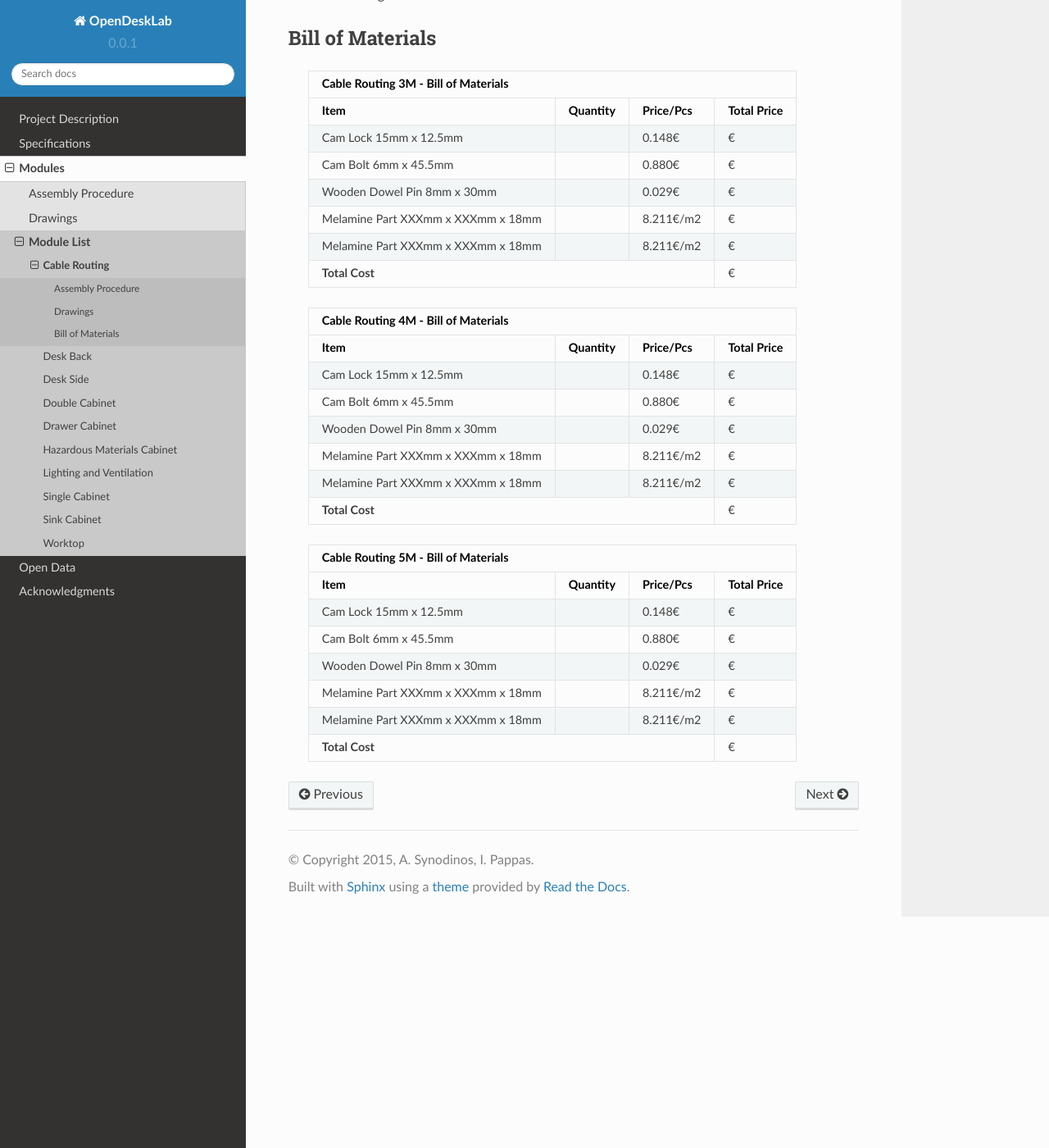
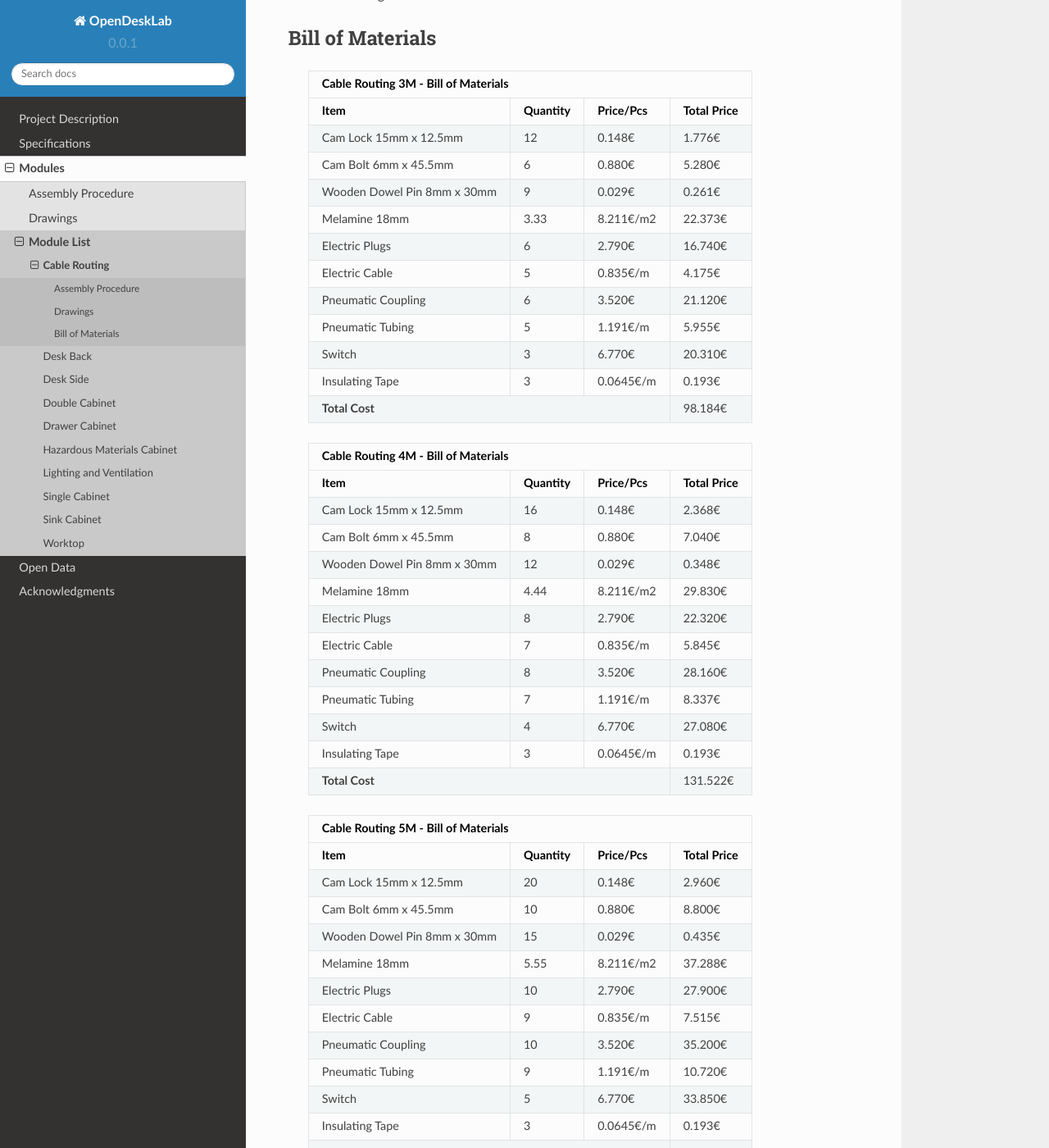
Before and after one commit to ellak-monades-aristeias/OpenDeskLab, a Sphinx documentation site: the page built from docs/include/parts/cable_routing.rst, in a window 1280 px wide and 1400 px high, scrolled down 2362 px. Shown: the whole window at 82% size. Built offline with Sphinx 7.4.7 and the Read the Docs theme 2.0.0, drawn with Linux system fonts in a browser that asks for light colours.

Commit message:
Finalized BOM of Cable Routing Module

```diff
--- a/docs/include/parts/cable_routing.rst
+++ b/docs/include/parts/cable_routing.rst
@@ -80,17 +80,27 @@ Bill of Materials
       +------------------------------------+----------+-----------+-------------+
       | Item                               | Quantity | Price/Pcs | Total Price |
       +====================================+==========+===========+=============+
-      | Cam Lock 15mm x 12.5mm             |          |    0.148€ |           € |
+      | Cam Lock 15mm x 12.5mm             |       12 |    0.148€ |      1.776€ |
       +------------------------------------+----------+-----------+-------------+
-      | Cam Bolt 6mm x 45.5mm              |          |    0.880€ |           € |
+      | Cam Bolt 6mm x 45.5mm              |        6 |    0.880€ |      5.280€ |
       +------------------------------------+----------+-----------+-------------+
-      | Wooden Dowel Pin 8mm x 30mm        |          |    0.029€ |           € |
+      | Wooden Dowel Pin 8mm x 30mm        |        9 |    0.029€ |      0.261€ |
       +------------------------------------+----------+-----------+-------------+
-      | Melamine Part XXXmm x XXXmm x 18mm |          | 8.211€/m2 |           € |
+      | Melamine 18mm                      |     3.33 | 8.211€/m2 |     22.373€ |
       +------------------------------------+----------+-----------+-------------+
-      | Melamine Part XXXmm x XXXmm x 18mm |          | 8.211€/m2 |           € |
+      | Electric Plugs                     |        6 |    2.790€ |     16.740€ |
       +------------------------------------+----------+-----------+-------------+
-      | **Total Cost**                                            |           € |
+      | Electric Cable                     |        5 |  0.835€/m |      4.175€ |
+      +------------------------------------+----------+-----------+-------------+
+      | Pneumatic Coupling                 |        6 |    3.520€ |     21.120€ |
+      +------------------------------------+----------+-----------+-------------+
+      | Pneumatic Tubing                   |        5 |  1.191€/m |      5.955€ |
+      +------------------------------------+----------+-----------+-------------+
+      | Switch                             |        3 |    6.770€ |     20.310€ |
+      +------------------------------------+----------+-----------+-------------+
+      | Insulating Tape                    |        3 | 0.0645€/m |      0.193€ |
+      +------------------------------------+----------+-----------+-------------+
+      | **Total Cost**                                            |     98.184€ |
       +------------------------------------+----------+-----------+-------------+
 
    .. tabularcolumns:: |l|c|c|c|
@@ -101,17 +111,27 @@ Bill of Materials
       +------------------------------------+----------+-----------+-------------+
       | Item                               | Quantity | Price/Pcs | Total Price |
       +====================================+==========+===========+=============+
-      | Cam Lock 15mm x 12.5mm             |          |    0.148€ |           € |
+      | Cam Lock 15mm x 12.5mm             |       16 |    0.148€ |      2.368€ |
       +------------------------------------+----------+-----------+-------------+
-      | Cam Bolt 6mm x 45.5mm              |          |    0.880€ |           € |
+      | Cam Bolt 6mm x 45.5mm              |        8 |    0.880€ |      7.040€ |
       +------------------------------------+----------+-----------+-------------+
-      | Wooden Dowel Pin 8mm x 30mm        |          |    0.029€ |           € |
+      | Wooden Dowel Pin 8mm x 30mm        |       12 |    0.029€ |      0.348€ |
       +------------------------------------+----------+-----------+-------------+
-      | Melamine Part XXXmm x XXXmm x 18mm |          | 8.211€/m2 |           € |
+      | Melamine 18mm                      |     4.44 | 8.211€/m2 |     29.830€ |
       +------------------------------------+----------+-----------+-------------+
-      | Melamine Part XXXmm x XXXmm x 18mm |          | 8.211€/m2 |           € |
+      | Electric Plugs                     |        8 |    2.790€ |     22.320€ |
       +------------------------------------+----------+-----------+-------------+
-      | **Total Cost**                                            |           € |
+      | Electric Cable                     |        7 |  0.835€/m |      5.845€ |
+      +------------------------------------+----------+-----------+-------------+
+      | Pneumatic Coupling                 |        8 |    3.520€ |     28.160€ |
+      +------------------------------------+----------+-----------+-------------+
+      | Pneumatic Tubing                   |        7 |  1.191€/m |      8.337€ |
+      +------------------------------------+----------+-----------+-------------+
+      | Switch                             |        4 |    6.770€ |     27.080€ |
+      +------------------------------------+----------+-----------+-------------+
+      | Insulating Tape                    |        3 | 0.0645€/m |      0.193€ |
+      +------------------------------------+----------+-----------+-------------+
+      | **Total Cost**                                            |    131.522€ |
       +------------------------------------+----------+-----------+-------------+
 
    .. tabularcolumns:: |l|c|c|c|
@@ -122,15 +142,25 @@ Bill of Materials
       +------------------------------------+----------+-----------+-------------+
       | Item                               | Quantity | Price/Pcs | Total Price |
       +====================================+==========+===========+=============+
-      | Cam Lock 15mm x 12.5mm             |          |    0.148€ |           € |
+      | Cam Lock 15mm x 12.5mm             |       20 |    0.148€ |      2.960€ |
       +------------------------------------+----------+-----------+-------------+
-      | Cam Bolt 6mm x 45.5mm              |          |    0.880€ |           € |
+      | Cam Bolt 6mm x 45.5mm              |       10 |    0.880€ |      8.800€ |
       +------------------------------------+----------+-----------+-------------+
-      | Wooden Dowel Pin 8mm x 30mm        |          |    0.029€ |           € |
+      | Wooden Dowel Pin 8mm x 30mm        |       15 |    0.029€ |      0.435€ |
       +------------------------------------+----------+-----------+-------------+
-      | Melamine Part XXXmm x XXXmm x 18mm |          | 8.211€/m2 |           € |
+      | Melamine 18mm                      |     5.55 | 8.211€/m2 |     37.288€ |
       +------------------------------------+----------+-----------+-------------+
-      | Melamine Part XXXmm x XXXmm x 18mm |          | 8.211€/m2 |           € |
+      | Electric Plugs                     |       10 |    2.790€ |     27.900€ |
       +------------------------------------+----------+-----------+-------------+
-      | **Total Cost**                                            |           € |
+      | Electric Cable                     |        9 |  0.835€/m |      7.515€ |
       +------------------------------------+----------+-----------+-------------+
+      | Pneumatic Coupling                 |       10 |    3.520€ |     35.200€ |
+      +------------------------------------+----------+-----------+-------------+
+      | Pneumatic Tubing                   |        9 |  1.191€/m |     10.720€ |
+      +------------------------------------+----------+-----------+-------------+
+      | Switch                             |        5 |    6.770€ |     33.850€ |
+      +------------------------------------+----------+-----------+-------------+
+      | Insulating Tape                    |        3 | 0.0645€/m |      0.193€ |
+      +------------------------------------+----------+-----------+-------------+
+      | **Total Cost**                                            |    164.861€ |
+      +------------------------------------+----------+-----------+-------------+
```
